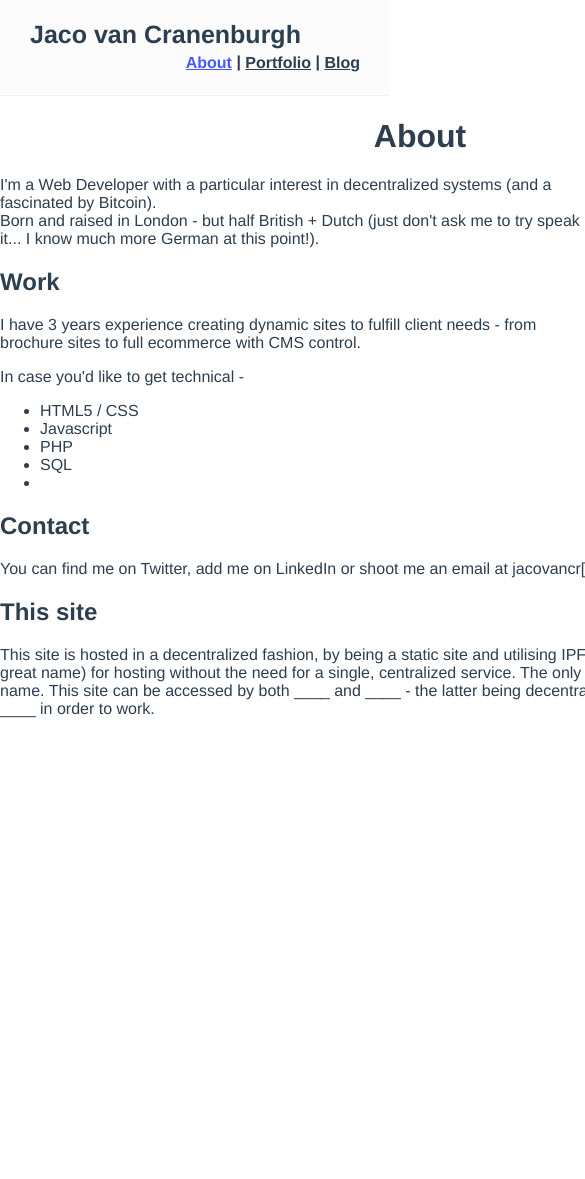
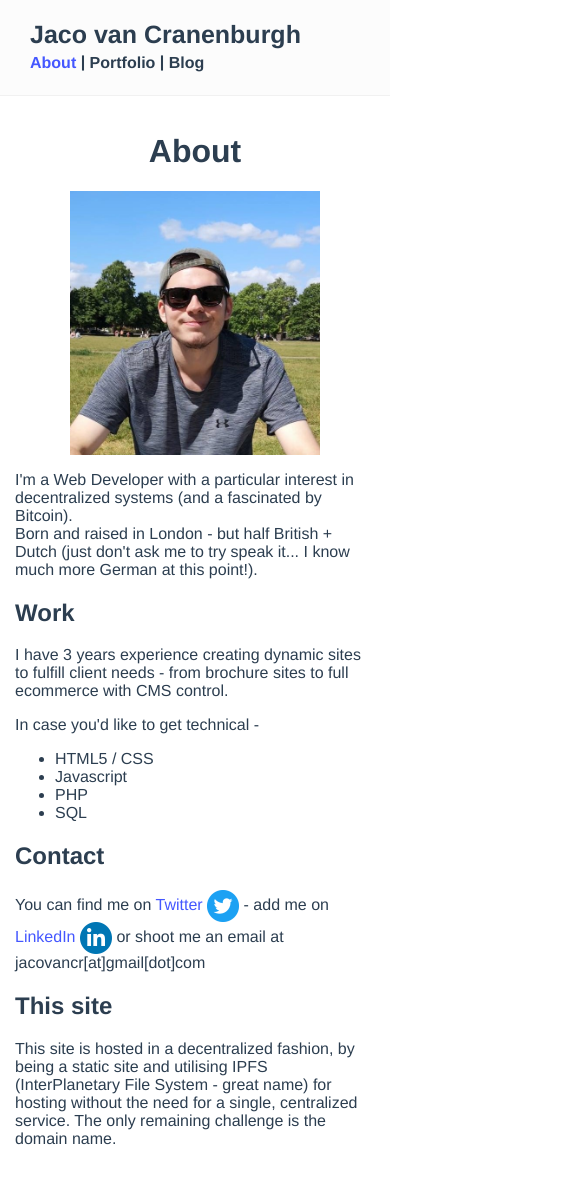
Before and after one commit to jacovanc/portfolio-site, a Vue app: page / in a window 390 px wide. Shown: the top 1179 px of the page, 585 px wide, since content can reach past the window. Before the commit the page ends 844 px from the top, so only its background shows below. Built offline with nearby package versions, Linux system fonts and the light colour scheme.

Commit message:
Contact logos

```diff
--- a/public/index.html
+++ b/public/index.html
@@ -3,7 +3,8 @@
   <head>
     <meta charset="utf-8">
     <meta http-equiv="X-UA-Compatible" content="IE=edge">
-    <meta name="viewport" content="width=device-width,initial-scale=1.0">
+	<meta name="viewport" content="width=device-width,initial-scale=1.0, user-scalable=no">
+
     <link rel="icon" href="<%= BASE_URL %>favicon.ico">
     <title><%= htmlWebpackPlugin.options.title %></title>
   </head>
--- a/src/App.vue
+++ b/src/App.vue
@@ -22,8 +22,22 @@
 	.clear {
 		clear: both;
 	}
+	.logo-img {
+		height: 32px;
+		vertical-align: middle
+	}
+	.logo-img.linkedin {
+		height: 32px;
+	}
 	body {
 		margin: 0;
+	}
+	a {
+		color: #4457ff;
+		text-decoration: none;
+	}
+	a:hover {
+		text-decoration: underline;
 	}
 	#app {
 		font-family: Avenir, Helvetica, Arial, sans-serif;
@@ -32,8 +46,12 @@
 		text-align: center;
 		color: #2c3e50;
 	}
+	.outer-wrapper {
+		padding: 15px;
+	}
 	.inner-wrapper {
 		width: 840px;
+		max-width: 100%;
 		margin: 0 auto;
 		text-align: left;
 	}
@@ -72,4 +90,17 @@
 	#nav .links a.router-link-exact-active {
 		color: #4457ff;
 	}
+	@media screen and (max-width: 530px) {
+		#nav {
+			text-align: left;
+		}
+		#nav .site-title {
+			display: block;
+			float: none;
+		}
+		#nav .links {
+			float: none;
+			display: block;
+		}
+	}
 </style>
--- a/src/views/About.vue
+++ b/src/views/About.vue
@@ -1,7 +1,7 @@
 <template>
 	<div class="inner-wrapper about">
 		<h1>About</h1>
-		<img :src="`${publicPath}me.jpg`" alt="This is a picture of me - please don't spend too much time looking at it.">
+		<img class="profile-img" :src="`${publicPath}me.jpg`" alt="This is a picture of me - please don't spend too much time looking at it.">
 		<p>
 			I'm a Web Developer with a particular interest in decentralized systems (and a fascinated by Bitcoin). <br/>
 			Born and raised in London - but half British + Dutch (just don't ask me to try speak it... I know much more German at this point!).
@@ -15,15 +15,23 @@
 				<li>Javascript</li>
 				<li>PHP</li>
 				<li>SQL</li>
-				<li></li>
 			</ul>
 		</p>
 		<h2>Contact</h2>
-		<p>You can find me on Twitter, add me on LinkedIn or shoot me an email at jacovancr[at]gmail[dot]com</p>
+		<p>You can find me on
+			<a href="https://twitter.com/Jac0van" target="_blank" alt="Link to Twitter">
+				Twitter
+				<img class="logo-img twitter" :src="`${publicPath}twitter.png`" alt="Twitter Icon">
+			</a> - add me on
+			<a href="https://www.linkedin.com/in/jacovan/" target="_blank" alt="Link to LinkedIn">
+				LinkedIn
+				<img class="logo-img linkedin" :src="`${publicPath}linkedin.png`" alt="LinkedIn Icon">
+			</a> or shoot me an email at jacovancr[at]gmail[dot]com</p>
 		<h2>This site</h2>
 		<p>
 			This site is hosted in a decentralized fashion, by being a static site and utilising IPFS (InterPlanetary File System - great name) for hosting without the need for a single, centralized service.
-			The only remaining challenge is the domain name. This site can be accessed by both ____ and ____ - the latter being decentralized, but unfortunately requiring ____ in order to work.
+			The only remaining challenge is the domain name.
+			<!-- This site can be accessed by both ____ and ____ - the latter being decentralized, but unfortunately requiring ____ in order to work. -->
 		</p>
 	</div>
 </template>
@@ -38,8 +46,22 @@ export default {
 </script>
 
 <style scoped>
-	.about img {
+	.about .profile-img {
 		float: right;
 		width: 250px;
+		margin-left: 15px;
+	}
+	@media screen and (max-width: 500px) {
+		.about .profile-img {
+			float: none;
+			width: 250px;
+			margin: 0 auto;
+			display: block;
+		}
+	}
+	@media screen and (max-width: 380px) {
+		.about .profile-img {
+			width: 100%;
+		}
 	}
 </style>
```
Also changed, not shown: public/linkedin.png (added), public/twitter.png (added).
